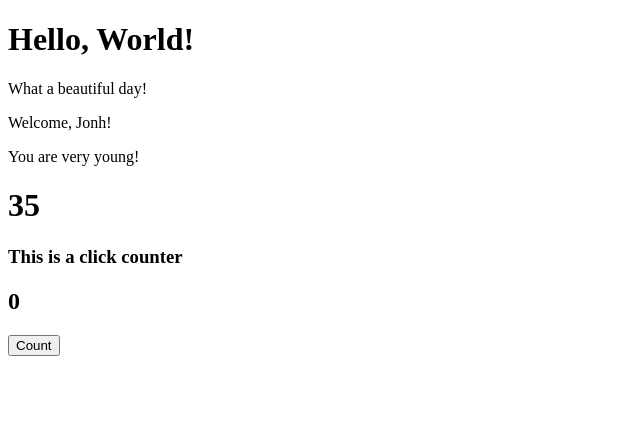
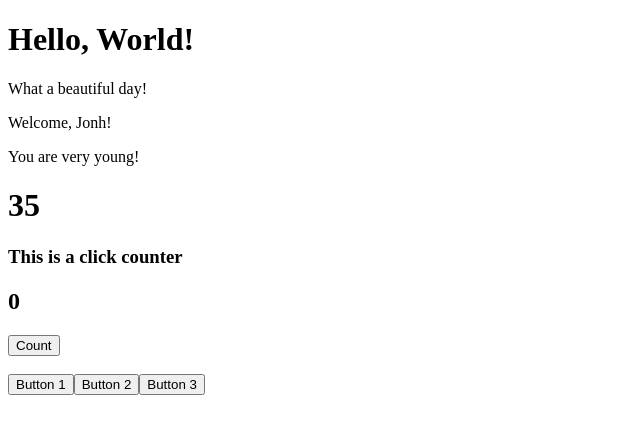
Before and after one commit to danycnc/repo-react-exercises, a React (Create React App) app in the folder react-exercises/: page / in a window 1280 px wide. Shown: the top 434 px of the page, without its empty margins (0-640 px from the left). Built offline with nearby package versions, Linux system fonts and the light colour scheme.

Commit message:
svolto event-03

```diff
--- a/react-exercises/src/App.js
+++ b/react-exercises/src/App.js
@@ -1,5 +1,6 @@
 import { Component } from 'react';
 import ClickCounter from './ClickCounter';
+import ClickTracker from './ClickTracker';
 import Counter from './Counter';
 import Hello from './Hello';
 import Welcome from './Welcome';
@@ -12,6 +13,7 @@ class App extends Component {
         <Welcome name='Jonh' age={8} />
         <Counter initialValue={5} increment={3} interval={500} />
         <ClickCounter />
+        <ClickTracker />
       </div>
     );
   }
--- /dev/null
+++ b/react-exercises/src/ClickTracker.js
@@ -0,0 +1,33 @@
+import React from 'react';
+
+class ClickTracker extends React.Component {
+  state = {
+    lastBtn: '',
+  };
+
+  handleButtonTracker = (event) => {
+    const currentBtn = event.target.name;
+
+    return this.setState({ lastBtn: currentBtn });
+  };
+
+  render() {
+    return (
+      <div>
+        <br />
+        <button name='button-1' onClick={this.handleButtonTracker}>
+          Button 1
+        </button>
+        <button name='button-2' onClick={this.handleButtonTracker}>
+          Button 2
+        </button>
+        <button name='button-3' onClick={this.handleButtonTracker}>
+          Button 3
+        </button>
+        <h1>{this.state.lastBtn}</h1>
+      </div>
+    );
+  }
+}
+
+export default ClickTracker;
```
